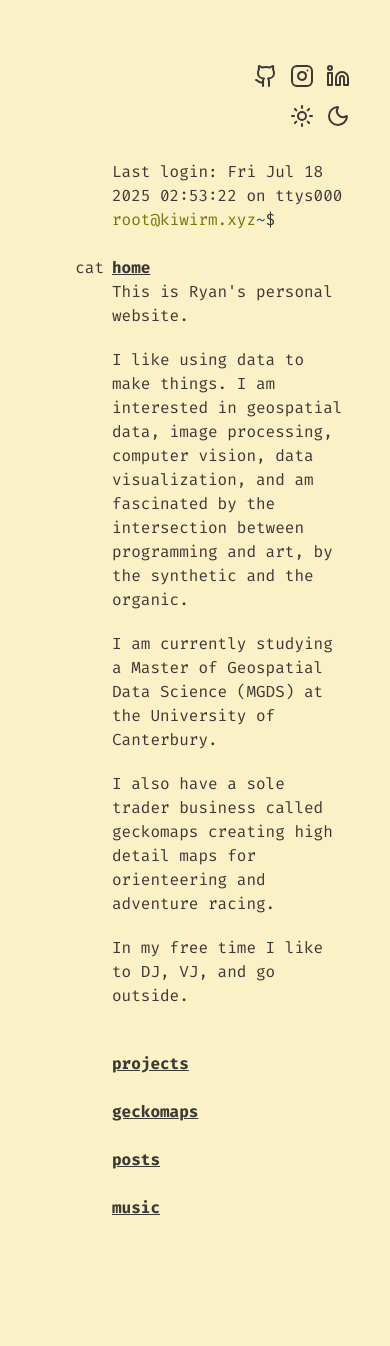
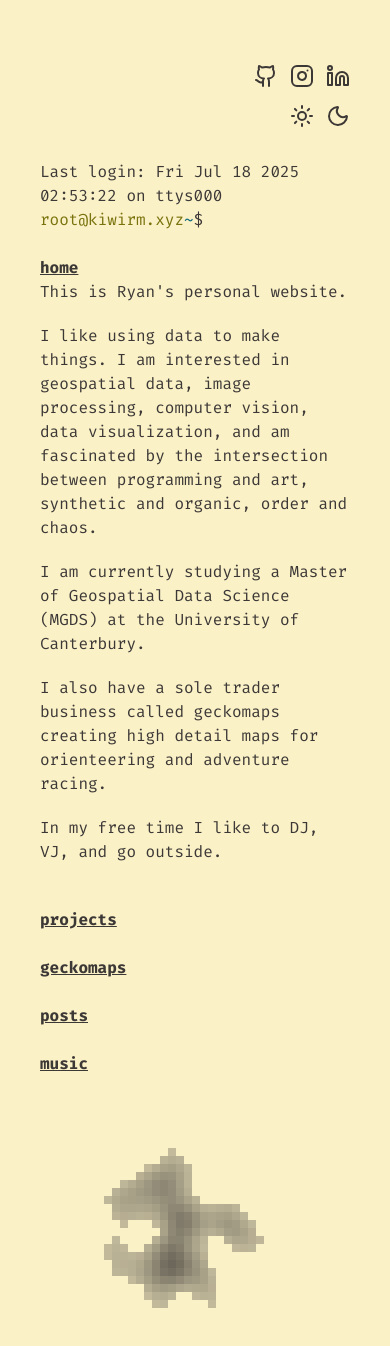
Before and after one commit to kiwirm/kiwirm.xyz, a Next.js app: page / in a window 390 px wide. Shown: the top 1346 px of the page. Before the commit the page ends 1284 px from the top, so only its background shows below. Built offline with nearby package versions, Linux system fonts and the light colour scheme.

Commit message:
add interactive compoments to mobile-friendly version of site

```diff
--- a/src/app/page.tsx
+++ b/src/app/page.tsx
@@ -34,7 +34,7 @@ export default function Home() {
         <SocialLinks />
         <ThemeSelector />
       </div>
-      <div className="mb-6 ml-28">
+      <div className="mb-6 ml-10 sm:ml-28">
         <Prompt />
       </div>
       {[
@@ -70,8 +70,10 @@ export default function Home() {
         },
       ].map(({ label, command, content, onClick }) => (
         <div key={label} className="flex flex-row items-start mb-6">
-          <div className="w-28 inline-block select-none text-right pr-2">
-            {open === label ? command : ""}
+          <div className="w-10 sm:w-28 inline-block select-none text-right pr-2">
+            <span className="hidden sm:inline">
+              {open === label ? command : ""}
+            </span>
           </div>
           <div className="flex-1">
             <button
@@ -94,7 +96,7 @@ export default function Home() {
           </div>
         </div>
       ))}
-      <div className="bottom-12 right-12 p-2 hidden lg:fixed">
+      <div className="ml-10 bottom-12 right-12 p-2 lg:fixed">
         {open === "home" && <PerlinArt />}
         {open === "projects" && (
           <ProjectsGraph
```
Also changed, not shown: public/example-post.md (added), public/home.txt.
